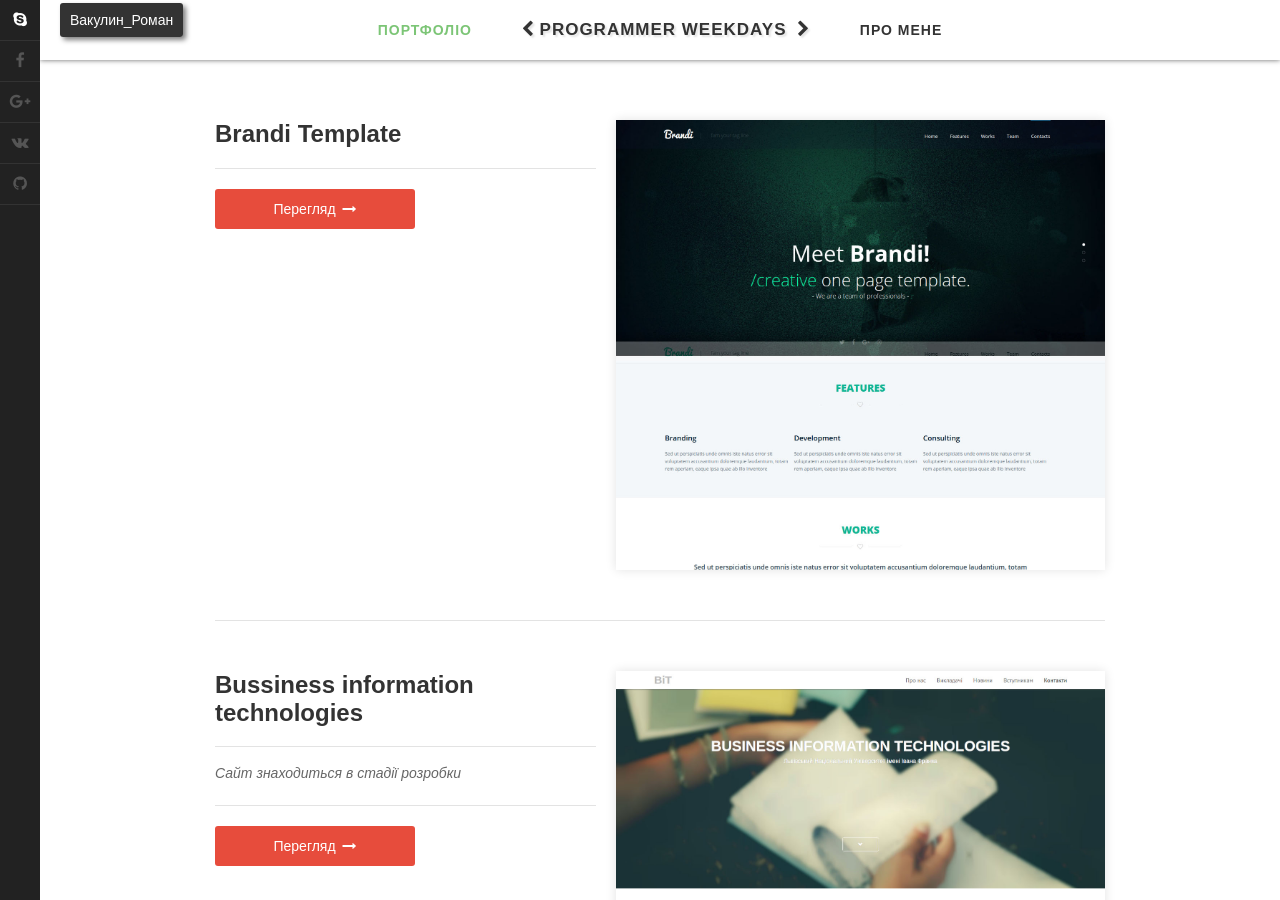
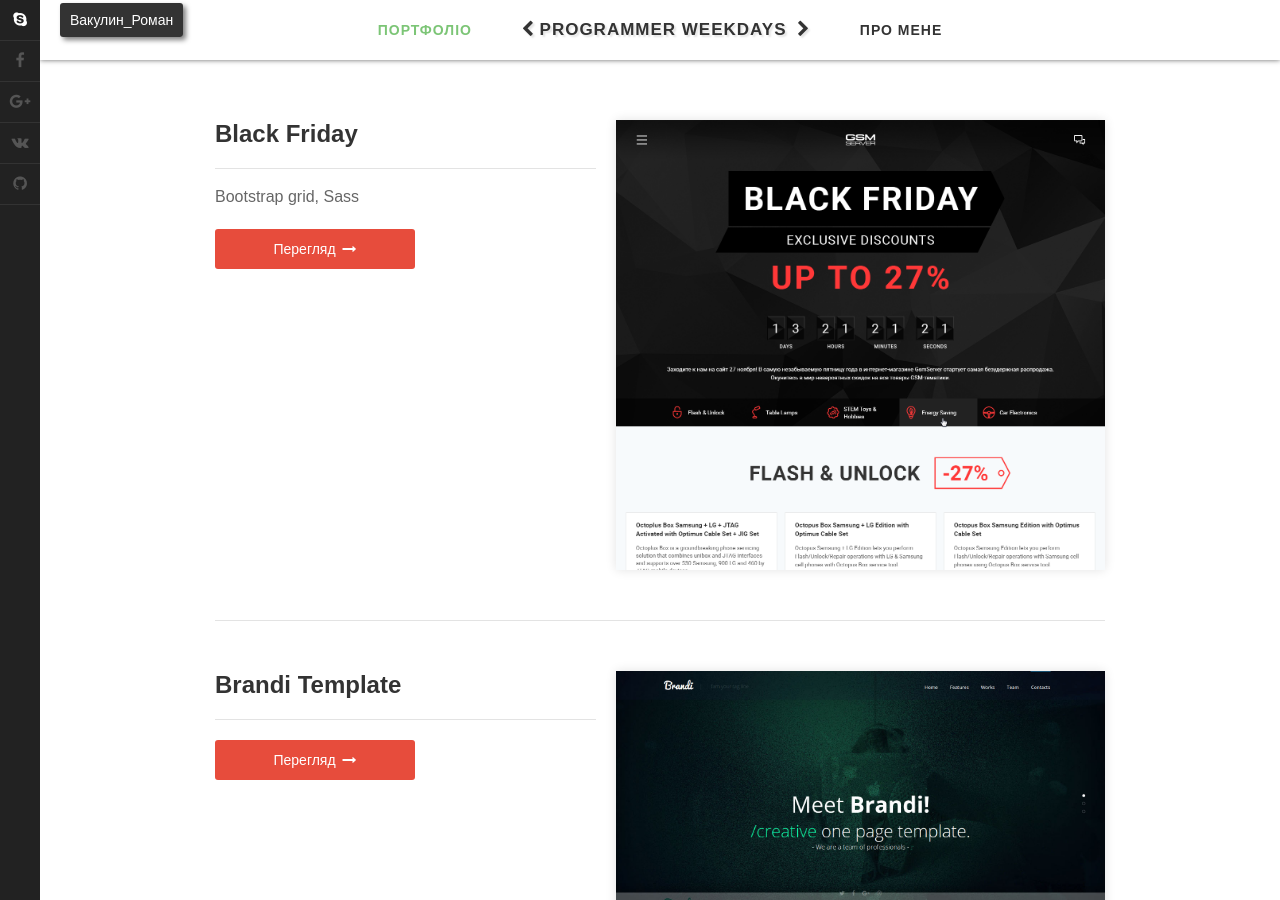
Before and after one commit to 4Slem/4Slem.github.io, a Jekyll site: the page built from portfolio.html, in a window 1280 px wide and 900 px high. Built offline with Jekyll 4.4.1, drawn with Linux system fonts in a browser that asks for light colours; some web fonts are replaced.

Commit message:
add new project in portfolio

```diff
--- a/_data/portfolio.yml
+++ b/_data/portfolio.yml
@@ -1,3 +1,9 @@
+- title: Black Friday
+  img: images/portfolio/black_friday.png
+  content: Bootstrap grid, Sass
+  dev: false
+  git: https://4slem.github.io/BlackFriday/
+
 - title: Brandi Template
   img: images/portfolio/brandi.jpg
   content:
```
Also changed, not shown: images/portfolio/black_friday.png (added).
